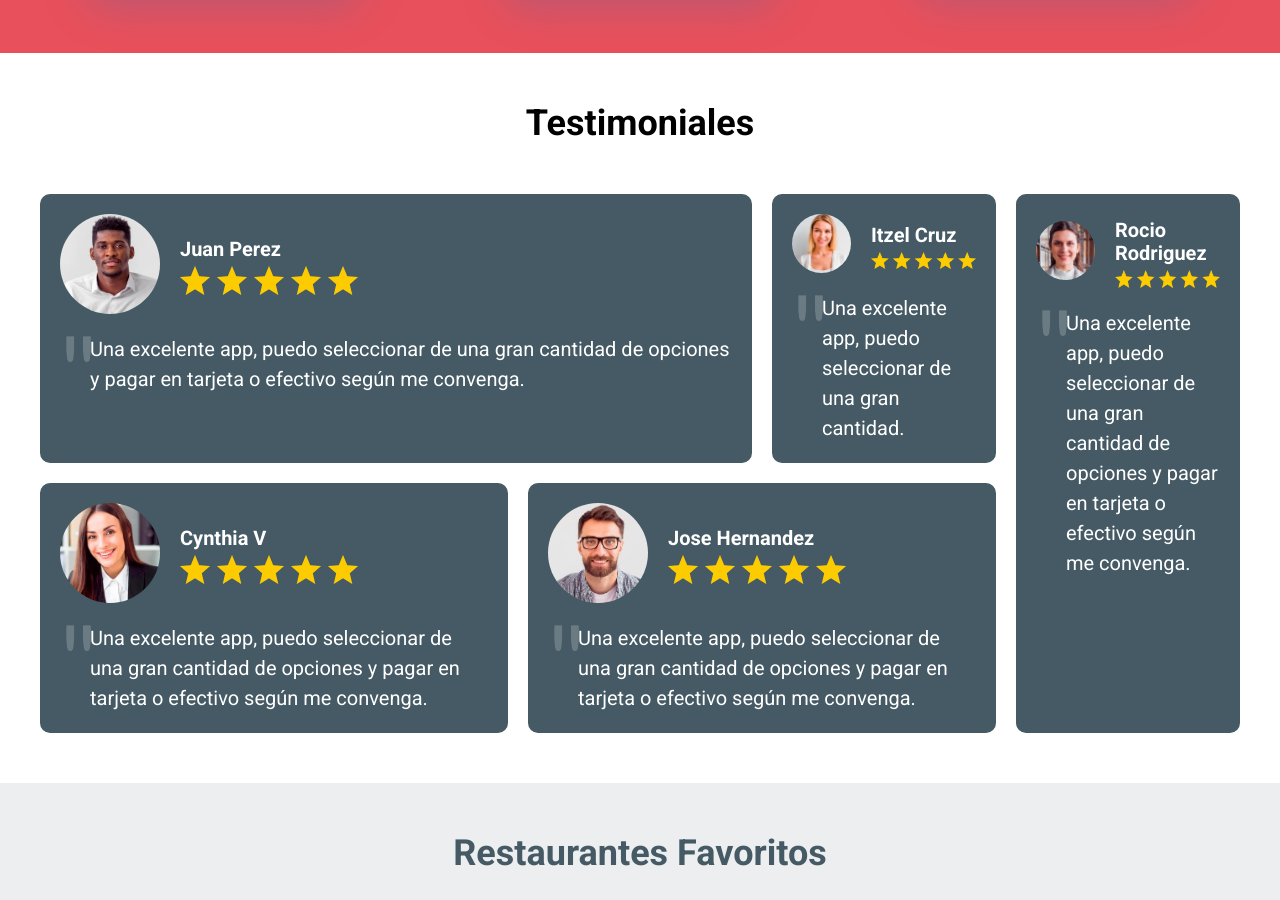
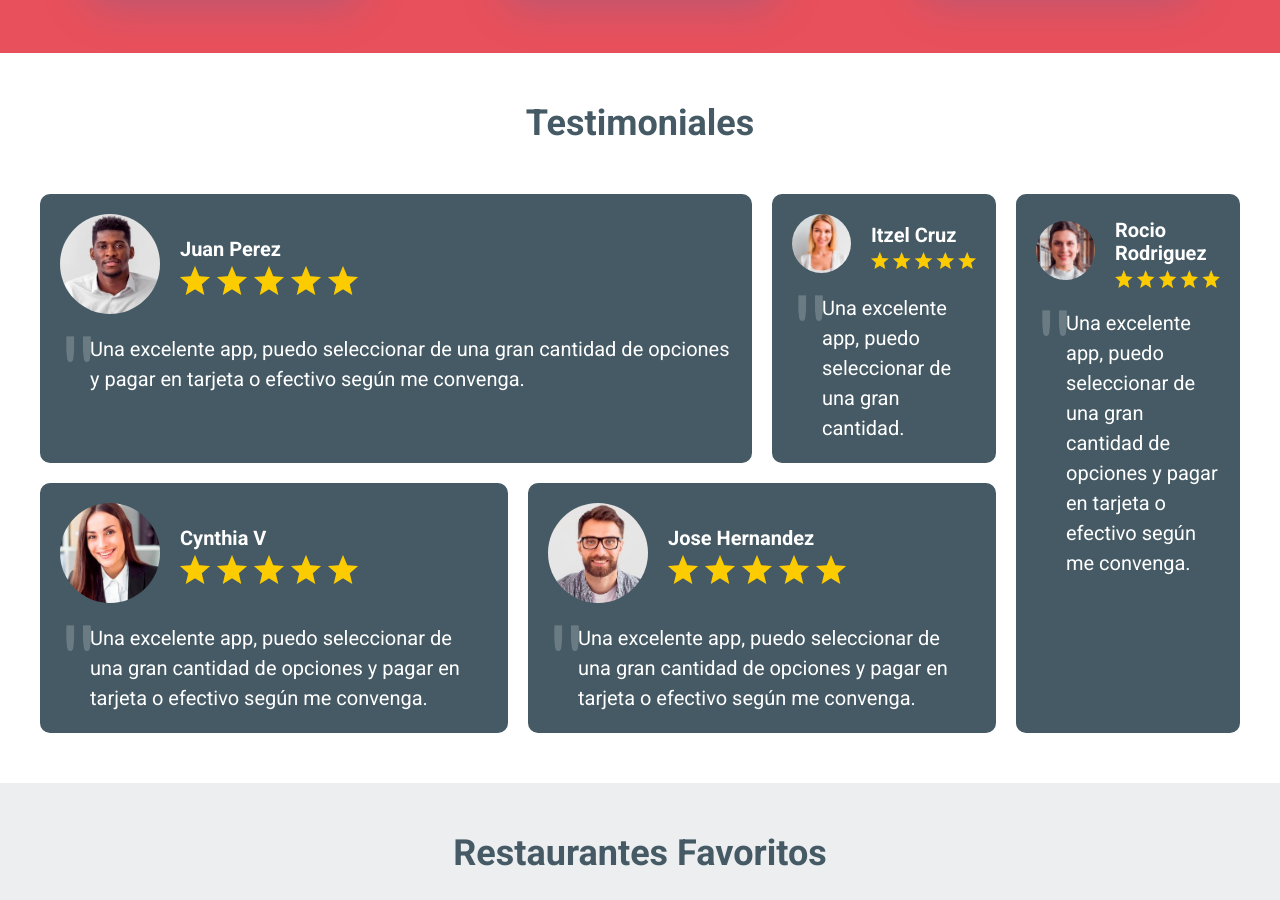
Before and after one commit to HugoAvila-Dev/DeliveryApp, a website: page index.html in a window 1280 px wide. Shown: the part 1713-2613 px from the top of the page. Drawn offline with Linux system fonts and the light colour scheme.

Commit message:
color testimonial heading actualizado

```diff
--- a/src/scss/testimoniales/_testimoniales.scss
+++ b/src/scss/testimoniales/_testimoniales.scss
@@ -6,6 +6,7 @@
 
     &__heading {
         text-align: center;
+        color: v.$secundario;
     }
 
     &__grid {
```
Also changed, not shown: build/css/app.css, 1 other file.
